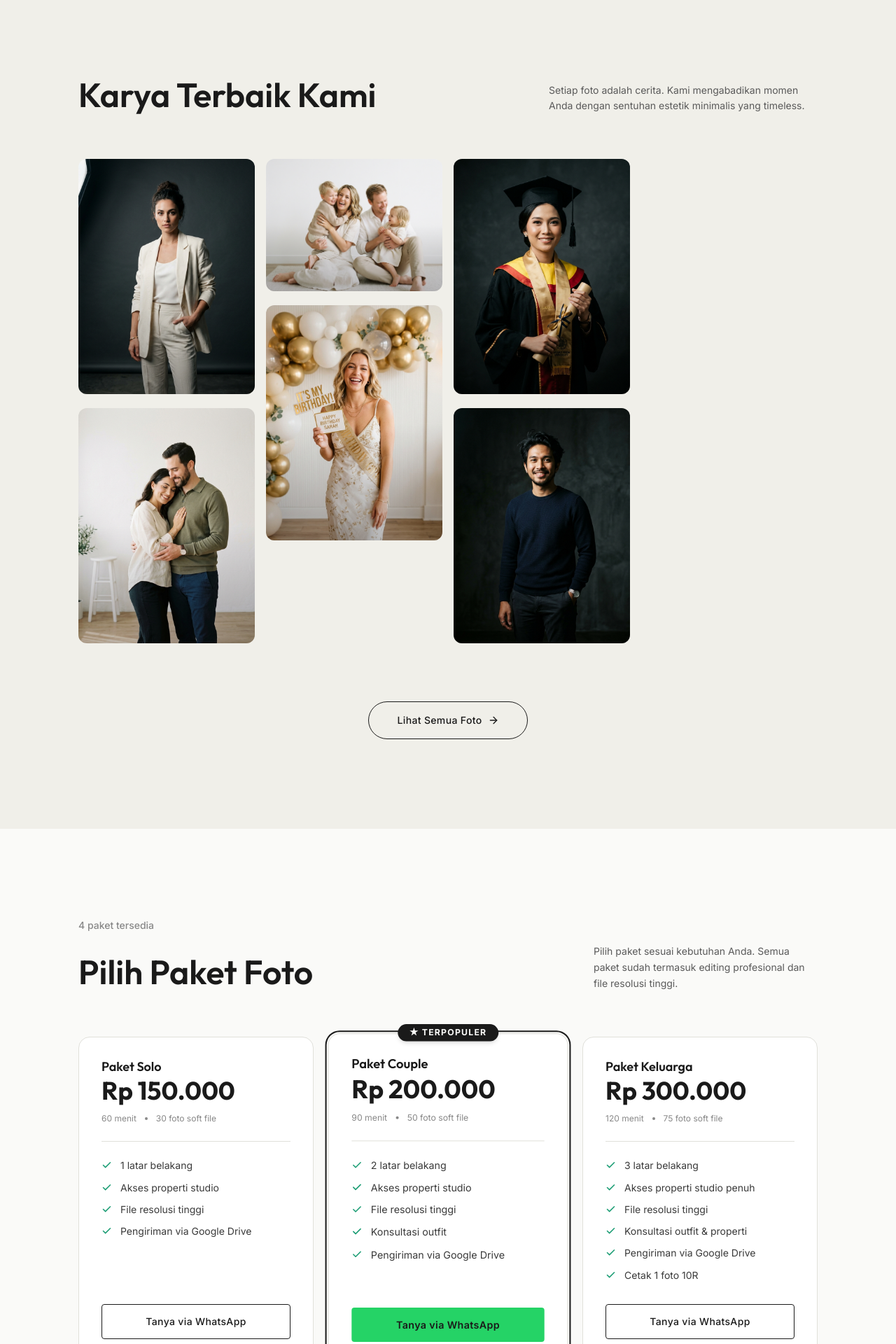
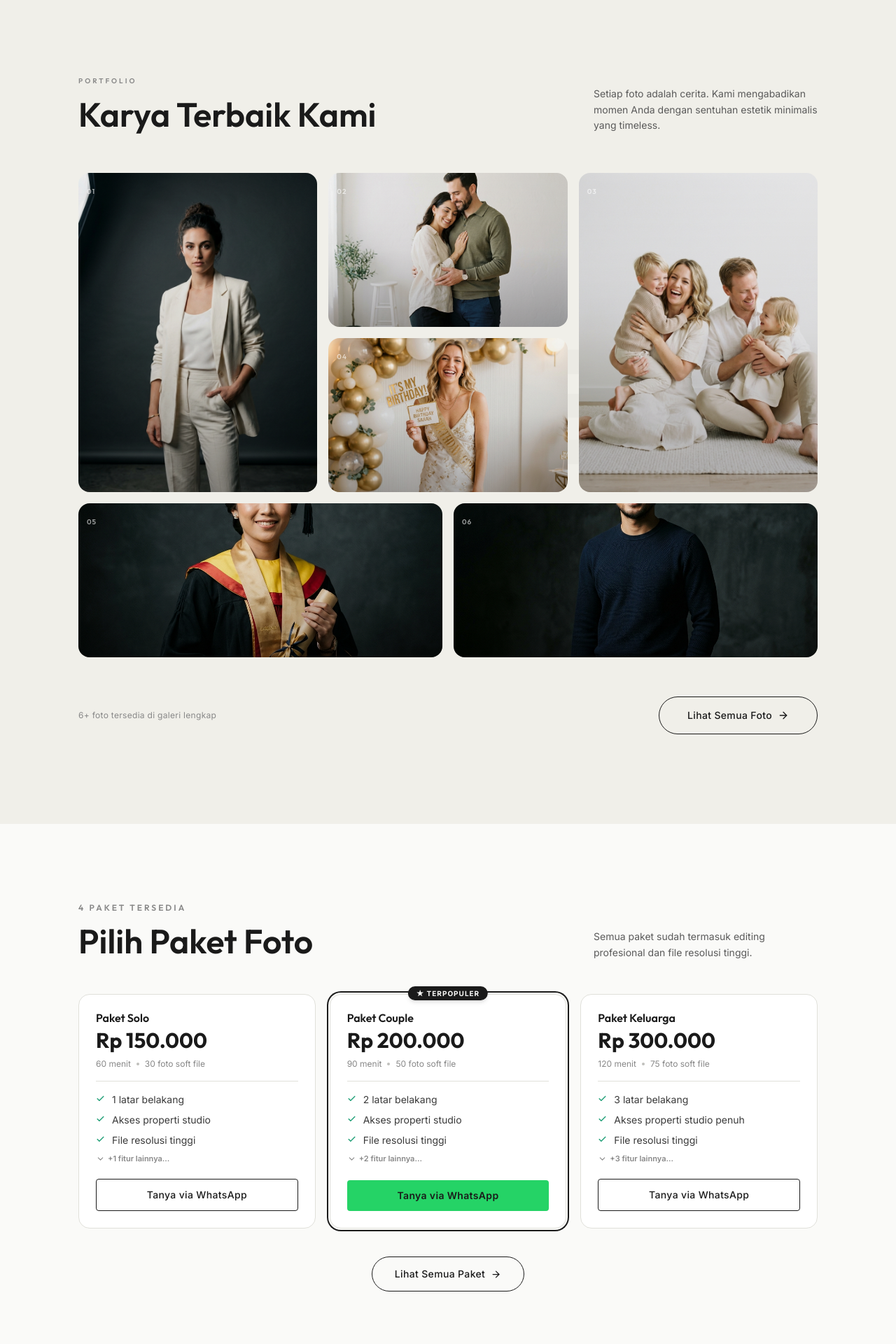
Before and after one commit to KennNivexx/snapp.frame, a Next.js app: page / in a window 1280 px wide. Shown: the part 820-2740 px from the top of the page at 70% size. Built offline with nearby package versions, Linux system fonts and the light colour scheme.

Commit message:
MiayamNihBOsss Donee

```diff
--- a/app/gallery/page.tsx
+++ b/app/gallery/page.tsx
@@ -1,6 +1,4 @@
 // app/gallery/page.tsx — Server Component
-// Data foto di-fetch saat build time (lebih baik untuk SEO)
-// Semua interaktivitas ada di GalleryGrid (client component)
 
 import { photos } from "@/data/photos";
 import { GalleryGrid } from "@/components/gallery/gallery-grid";
@@ -9,26 +7,45 @@ export default function GalleryPage() {
   return (
     <main className="min-h-screen bg-[#FAFAF8]">
       {/* ── Page Header ── */}
-      <div className="pt-32 pb-12 lg:pt-40 lg:pb-16
-                      max-w-6xl mx-auto px-6 sm:px-8 lg:px-12">
-        <p className="text-xs font-medium tracking-[0.15em] text-[#888888]
-                       uppercase mb-4">
-          Portofolio
+      <div className="pt-36 pb-14 lg:pt-44 lg:pb-16 bg-[#F0EFE9] relative overflow-hidden">
+        {/* Dekoratif teks besar */}
+        <div className="absolute inset-0 flex items-center justify-end pr-4 pointer-events-none overflow-hidden select-none">
+          <span
+            className="text-[18vw] font-black text-[#1A1A1A]/[0.04] leading-none whitespace-nowrap"
+            style={{ fontFamily: "var(--font-heading)" }}
+            aria-hidden="true"
+          >
+            FOTO
+          </span>
+        </div>
+
+        <div className="max-w-6xl mx-auto px-6 sm:px-8 lg:px-12 relative z-10">
+          <p
+            className="text-[10px] font-semibold tracking-[0.3em] text-[#888888] uppercase mb-4"
+            style={{ fontFamily: "var(--font-heading)" }}
+          >
+            Portfolio
           </p>
           <h1
-          className="text-4xl sm:text-5xl font-semibold text-[#1A1A1A] mb-4"
+            className="text-4xl sm:text-5xl lg:text-6xl font-bold text-[#1A1A1A] mb-5 leading-tight"
             style={{ fontFamily: "var(--font-heading)" }}
           >
             Galeri Foto
           </h1>
-        <p className="text-[#5A5A5A] text-base max-w-lg">
+          <p className="text-[#5A5A5A] text-base max-w-lg leading-relaxed">
             Setiap foto adalah cerita. Jelajahi koleksi karya terbaik kami dari berbagai
             sesi — solo, couple, keluarga, ulang tahun, hingga wisuda.
           </p>
         </div>
+      </div>
 
-      {/* ── Gallery — interaktif, client component ── */}
+      {/* Divider tipis */}
+      <div className="h-px bg-[#E0E0DA]" />
+
+      {/* ── Gallery Grid ── */}
+      <div className="pt-12">
         <GalleryGrid photos={photos} />
+      </div>
     </main>
   );
 }
--- a/components/home/gallery-preview.tsx
+++ b/components/home/gallery-preview.tsx
@@ -1,8 +1,8 @@
 "use client";
 
 // components/home/gallery-preview.tsx
-// Masonry grid 6 foto featured + lightbox + CTA "Lihat Semua Foto"
-// Fase B: warm light background, no gold accents
+// Bento editorial grid — 6 foto, ukuran bervariasi, tanpa ruang kosong
+// Desain: hangat, manusiawi, dan estetik
 
 import { useState, useCallback } from "react";
 import Image from "next/image";
@@ -15,59 +15,68 @@ import { photos } from "@/data/photos";
 import type { Photo } from "@/data/photos";
 import { btn } from "@/lib/button-classes";
 
-/* ─── Data: ambil featured, max 9, sort by sortOrder ─────── */
+/* ─── Data ─────────────────────────────────────────────────── */
 
 const featuredPhotos: Photo[] = photos
   .filter((p) => p.isFeatured)
   .sort((a, b) => (a.sortOrder ?? 99) - (b.sortOrder ?? 99))
-  .slice(0, 9);
+  .slice(0, 6);
 
-/* ─── Animation Variants ────────────────────────────────── */
+/* ─── Bento Layout Config ───────────────────────────────────
+   Grid: 12 kolom, 3 baris.
+   Setiap foto mendapat kolom + baris span yang tetap
+   agar tidak ada celah kosong dan terlihat editorial.
+   Layout visual:
+   [  Foto 1 (4×2)  ] [  Foto 2 (4×1)  ] [  Foto 3 (4×2)  ]
+                      [  Foto 4 (4×1)  ]
+   [  Foto 5 (6×1)  ] [         Foto 6 (6×1)               ]
+   ─────────────────────────────────────────────────────────── */
 
-const sectionVariants = {
+const bentoConfig = [
+  { colSpan: "lg:col-span-4", rowSpan: "lg:row-span-2" }, // besar kiri
+  { colSpan: "lg:col-span-4", rowSpan: "lg:row-span-1" }, // kecil tengah atas
+  { colSpan: "lg:col-span-4", rowSpan: "lg:row-span-2" }, // besar kanan
+  { colSpan: "lg:col-span-4", rowSpan: "lg:row-span-1" }, // kecil tengah bawah
+  { colSpan: "lg:col-span-6", rowSpan: "lg:row-span-1" }, // landscape kiri
+  { colSpan: "lg:col-span-6", rowSpan: "lg:row-span-1" }, // landscape kanan
+];
+
+/* ─── Animation Variants ────────────────────────────────────── */
+
+const containerVariants = {
   hidden: {},
   visible: {
-    transition: { staggerChildren: 0.08, delayChildren: 0.1 },
+    transition: { staggerChildren: 0.09, delayChildren: 0.05 },
   },
 };
 
-const cardVariants = {
-  hidden: { opacity: 0, y: 30, scale: 0.96 },
+const itemVariants = {
+  hidden: { opacity: 0, y: 28, scale: 0.97 },
   visible: {
     opacity: 1,
     y: 0,
     scale: 1,
-    transition: { duration: 0.55, ease: [0.22, 1, 0.36, 1] as [number, number, number, number] },
+    transition: { duration: 0.6, ease: [0.22, 1, 0.36, 1] as [number, number, number, number] },
   },
 };
 
-/* ─── Photo Card ─────────────────────────────────────────── */
+/* ─── Photo Card ─────────────────────────────────────────────── */
 
 interface PhotoCardProps {
   photo: Photo;
   index: number;
   onOpen: (index: number) => void;
+  className?: string;
 }
 
-function PhotoCard({ photo, index, onOpen }: PhotoCardProps) {
+function PhotoCard({ photo, index, onOpen, className = "" }: PhotoCardProps) {
   const [hovered, setHovered] = useState(false);
-
-  const aspectRatio = photo.width / photo.height;
-  const isPortrait = aspectRatio < 1;
 
   return (
     <motion.div
-      variants={cardVariants}
-      className={`relative overflow-hidden rounded-xl cursor-pointer group ${
-        isPortrait ? "row-span-2" : "row-span-1"
-      }`}
-      style={{
-        aspectRatio: isPortrait ? "3/4" : "4/3",
-        breakInside: "avoid",
-        marginBottom: "12px",
-        display: "inline-block",
-        width: "100%",
-      }}
+      variants={itemVariants}
+      className={`relative overflow-hidden rounded-2xl cursor-pointer group ${className}`}
+      style={{ minHeight: "200px" }}
       onMouseEnter={() => setHovered(true)}
       onMouseLeave={() => setHovered(false)}
       onClick={() => onOpen(index)}
@@ -87,10 +96,10 @@ function PhotoCard({ photo, index, onOpen }: PhotoCardProps) {
         alt={photo.alt}
         fill
         sizes="(max-width: 768px) 100vw, (max-width: 1024px) 50vw, 33vw"
-        className="object-cover transition-transform duration-700 ease-out group-hover:scale-105"
+        className="object-cover transition-transform duration-700 ease-out group-hover:scale-[1.06]"
         style={{
-          filter: hovered ? "brightness(0.75)" : "brightness(1)",
-          transition: "filter 0.35s ease, transform 0.7s ease",
+          filter: hovered ? "brightness(0.72)" : "brightness(0.96)",
+          transition: "filter 0.4s ease, transform 0.7s ease",
         }}
         onError={(e) => {
           const img = e.currentTarget;
@@ -98,35 +107,48 @@ function PhotoCard({ photo, index, onOpen }: PhotoCardProps) {
           const parent = img.parentElement;
           if (parent) {
             parent.style.background =
-              "linear-gradient(135deg, #E8E8E4 0%, #D8D8D4 100%)";
+              "linear-gradient(145deg, #E8E8E4 0%, #D4D3CD 100%)";
           }
         }}
       />
 
-      {/* Gradient overlay */}
+      {/* Gradient bawah — selalu sedikit ada untuk memberikan depth */}
       <div
-        className="absolute inset-0 bg-gradient-to-t from-black/60 via-transparent to-transparent transition-opacity duration-350"
-        style={{ opacity: hovered ? 1 : 0.4 }}
+        className="absolute inset-0 bg-gradient-to-t from-black/50 via-black/10 to-transparent"
+        style={{ opacity: hovered ? 0.9 : 0.5, transition: "opacity 0.4s ease" }}
       />
 
-      {/* Expand icon di tengah saat hover — bg putih bukan gold */}
+      {/* Expand icon saat hover */}
       <motion.div
         className="absolute inset-0 flex items-center justify-center"
         initial={false}
-        animate={{ opacity: hovered ? 1 : 0, scale: hovered ? 1 : 0.8 }}
-        transition={{ duration: 0.2 }}
+        animate={{ opacity: hovered ? 1 : 0, scale: hovered ? 1 : 0.75 }}
+        transition={{ duration: 0.22 }}
       >
-        <div className="w-12 h-12 rounded-full bg-white/90 flex items-center justify-center shadow-lg">
-          <Expand size={18} color="#1A1A1A" />
+        <div className="w-11 h-11 rounded-full bg-white/90 backdrop-blur-sm flex items-center justify-center shadow-md">
+          <Expand size={17} color="#1A1A1A" />
         </div>
       </motion.div>
 
-      {/* Caption kecil di bawah */}
+      {/* Nomor urut kecil di pojok kiri atas — gaya editorial */}
       <div
-        className="absolute bottom-0 left-0 right-0 px-4 py-3 transition-opacity duration-300"
-        style={{ opacity: hovered ? 1 : 0 }}
+        className="absolute top-3 left-3 transition-opacity duration-300"
+        style={{ opacity: hovered ? 0 : 1 }}
       >
-        <p className="text-xs text-white/90 leading-snug line-clamp-2">
+        <span
+          className="text-[10px] font-semibold text-white/60 tracking-widest"
+          style={{ fontFamily: "var(--font-heading)" }}
+        >
+          {String(index + 1).padStart(2, "0")}
+        </span>
+      </div>
+
+      {/* Caption hover */}
+      <div
+        className="absolute bottom-0 left-0 right-0 px-4 py-4 transition-all duration-300"
+        style={{ opacity: hovered ? 1 : 0, transform: hovered ? "translateY(0)" : "translateY(6px)" }}
+      >
+        <p className="text-xs text-white/90 leading-snug line-clamp-2 font-medium">
           {photo.alt}
         </p>
       </div>
@@ -134,7 +156,7 @@ function PhotoCard({ photo, index, onOpen }: PhotoCardProps) {
   );
 }
 
-/* ─── Main Section ───────────────────────────────────────── */
+/* ─── Main Section ───────────────────────────────────────────── */
 
 export function GalleryPreview() {
   const [lightboxOpen, setLightboxOpen] = useState(false);
@@ -158,70 +180,98 @@ export function GalleryPreview() {
       className="relative bg-[#F0EFE9] py-24 lg:py-32 overflow-hidden"
       aria-labelledby="gallery-preview-heading"
     >
-      <div className="max-w-6xl mx-auto px-6 sm:px-8 lg:px-12">
+      {/* Dekoratif teks besar di background */}
+      <div className="absolute inset-0 flex items-center justify-center pointer-events-none overflow-hidden select-none">
+        <span
+          className="text-[18vw] font-black text-[#1A1A1A]/[0.025] leading-none whitespace-nowrap"
+          style={{ fontFamily: "var(--font-heading)" }}
+          aria-hidden="true"
+        >
+          GALLERY
+        </span>
+      </div>
+
+      <div className="max-w-6xl mx-auto px-6 sm:px-8 lg:px-12 relative z-10">
+
         {/* ── Section Header ── */}
         <motion.div
-          className="mb-14 lg:mb-16"
+          className="mb-12 lg:mb-14"
           initial={{ opacity: 0, y: 24 }}
           whileInView={{ opacity: 1, y: 0 }}
           viewport={{ once: true, margin: "-80px" }}
           transition={{ duration: 0.6, ease: [0.22, 1, 0.36, 1] as [number, number, number, number] }}
         >
-          {/* Eyebrow dihapus — langsung heading */}
-          <div className="flex items-end justify-between gap-6 flex-wrap">
+          <div className="flex flex-col sm:flex-row sm:items-end justify-between gap-4 sm:gap-8">
+            <div>
+              {/* Eyebrow */}
+              <p
+                className="text-[10px] tracking-[0.3em] uppercase text-[#888888] mb-3 font-semibold"
+                style={{ fontFamily: "var(--font-heading)" }}
+              >
+                Portfolio
+              </p>
               <h2
                 id="gallery-preview-heading"
-              className="text-3xl sm:text-4xl lg:text-5xl font-semibold text-[#1A1A1A]"
+                className="text-3xl sm:text-4xl lg:text-5xl font-semibold text-[#1A1A1A] leading-tight"
                 style={{ fontFamily: "var(--font-heading)" }}
               >
                 Karya Terbaik Kami
               </h2>
-            <p className="text-[#5A5A5A] text-sm max-w-xs lg:max-w-sm leading-relaxed">
+            </div>
+            <p className="text-[#5A5A5A] text-sm max-w-xs leading-relaxed flex-shrink-0">
               Setiap foto adalah cerita. Kami mengabadikan momen Anda dengan
               sentuhan estetik minimalis yang timeless.
             </p>
           </div>
         </motion.div>
 
-        {/* ── Masonry Grid (CSS columns) ── */}
+        {/* ── Bento Grid ── */}
         {featuredPhotos.length > 0 ? (
           <motion.div
-            className="columns-2 sm:columns-2 lg:columns-3 xl:columns-4 gap-3 md:gap-4"
-            variants={sectionVariants}
+            className="grid grid-cols-2 lg:grid-cols-12 auto-rows-[220px] gap-3 lg:gap-4"
+            variants={containerVariants}
             initial="hidden"
             whileInView="visible"
             viewport={{ once: true, margin: "-60px" }}
           >
-            {featuredPhotos.map((photo, i) => (
+            {featuredPhotos.map((photo, i) => {
+              const config = bentoConfig[i] ?? { colSpan: "lg:col-span-4", rowSpan: "lg:row-span-1" };
+              return (
                 <PhotoCard
                   key={photo.id}
                   photo={photo}
                   index={i}
                   onOpen={openLightbox}
+                  className={`${config.colSpan} ${config.rowSpan}`}
                 />
-            ))}
+              );
+            })}
           </motion.div>
         ) : (
           /* Skeleton placeholder */
-          <div className="grid grid-cols-1 sm:grid-cols-2 lg:grid-cols-3 gap-4">
-            {Array.from({ length: 6 }).map((_, i) => (
+          <div className="grid grid-cols-2 lg:grid-cols-12 auto-rows-[220px] gap-3 lg:gap-4">
+            {bentoConfig.map((config, i) => (
               <div
                 key={i}
-                className="rounded-xl bg-[#E0E0DA] animate-pulse"
-                style={{ aspectRatio: i % 3 === 0 ? "3/4" : "4/3" }}
+                className={`rounded-2xl bg-[#E0E0DA] animate-pulse ${config.colSpan} ${config.rowSpan}`}
               />
             ))}
           </div>
         )}
 
-        {/* ── CTA Bawah — border hitam, bukan gold ── */}
+        {/* ── CTA ── */}
         <motion.div
-          className="mt-14 lg:mt-16 flex justify-center"
+          className="mt-12 lg:mt-14 flex flex-col sm:flex-row items-center justify-between gap-4"
           initial={{ opacity: 0, y: 20 }}
           whileInView={{ opacity: 1, y: 0 }}
           viewport={{ once: true }}
-          transition={{ duration: 0.5, delay: 0.2 }}
+          transition={{ duration: 0.5, delay: 0.3 }}
         >
+          {/* Kiri: info kecil */}
+          <p className="text-xs text-[#888888] tracking-wide">
+            {photos.filter(p => p.isFeatured).length}+ foto tersedia di galeri lengkap
+          </p>
+
           <Link
             href="/gallery"
             className={`group ${btn.secondary} rounded-full px-10 py-4`}
--- a/components/home/packages-preview.tsx
+++ b/components/home/packages-preview.tsx
@@ -1,13 +1,13 @@
 // components/home/packages-preview.tsx
-// Section 3 — Preview 3 paket teratas + CTA "Lihat Semua Paket"
-// Fase B: warm white background, no gold accents (kecuali badge Terpopuler)
+// Section preview 3 paket — mobile-first, fitur truncatable
 
 import Link from "next/link";
-import { Check, ArrowRight } from "lucide-react";
+import { ArrowRight } from "lucide-react";
 import { packages } from "@/data/packages";
 import { formatPrice } from "@/lib/utils";
 import { getWhatsAppUrl } from "@/lib/whatsapp";
 import { btn } from "@/lib/button-classes";
+import { ExpandableFeatures } from "@/components/ui/expandable-features";
 
 const previewPackages = packages
   .sort((a, b) => a.sortOrder - b.sortOrder)
@@ -19,65 +19,56 @@ function PackageCard({ pkg }: { pkg: (typeof packages)[0] }) {
   return (
     <div
       className={[
-        "relative flex flex-col rounded-2xl border p-4 sm:p-6 md:p-8 transition-all duration-200 hover:-translate-y-0.5 hover:shadow-sm group",
+        "relative flex flex-col rounded-2xl border p-4 sm:p-6 transition-all duration-200 group",
         pkg.isPopular
-          ? "border-[#E0E0DA] bg-white ring-2 ring-[#1A1A1A] ring-offset-2 ring-offset-[#FAFAF8] scale-[1.02]"
-          : "border-[#E0E0DA] bg-white hover:border-[#1A1A1A]/20",
+          ? "border-[#E0E0DA] bg-white ring-2 ring-[#1A1A1A] ring-offset-2 ring-offset-[#FAFAF8]"
+          : "border-[#E0E0DA] bg-white hover:border-[#1A1A1A]/25 hover:shadow-sm hover:-translate-y-0.5",
       ].join(" ")}
     >
-      {/* Badge Terpopuler — hitam bukan gold */}
+      {/* Badge Terpopuler */}
       {pkg.isPopular && (
-        <span className="absolute -top-3.5 left-1/2 -translate-x-1/2 inline-flex items-center gap-1.5 px-4 py-1 bg-[#1A1A1A] text-[#FAFAF8] text-xs font-bold tracking-widest uppercase rounded-full shadow-md whitespace-nowrap">
+        <span className="absolute -top-3 left-1/2 -translate-x-1/2 inline-flex items-center gap-1 px-3 py-0.5 bg-[#1A1A1A] text-[#FAFAF8] text-[9px] sm:text-[10px] font-bold tracking-widest uppercase rounded-full shadow-md whitespace-nowrap">
           ★ Terpopuler
         </span>
       )}
 
-      {/* Header Card */}
-      <div className="mb-6">
+      {/* Header */}
+      <div className="mb-4">
         <h3
-          className="text-lg font-semibold text-[#1A1A1A] mb-1"
+          className="text-sm sm:text-base font-semibold text-[#1A1A1A] mb-1"
           style={{ fontFamily: "var(--font-heading)" }}
         >
           {pkg.name}
         </h3>
         <div className="flex items-baseline gap-1">
           <span
-            className="text-2xl sm:text-4xl font-bold text-[#1A1A1A]"
+            className="text-xl sm:text-3xl font-bold text-[#1A1A1A]"
             style={{ fontFamily: "var(--font-heading)" }}
           >
             {formatPrice(pkg.price)}
           </span>
         </div>
-        <div className="flex items-center gap-3 mt-3 text-xs text-[#888888]">
+        <div className="flex flex-wrap items-center gap-x-2 gap-y-0.5 mt-2 text-[10px] sm:text-xs text-[#888888]">
           <span>{pkg.duration}</span>
-          <span className="w-1 h-1 rounded-full bg-[#888888]" />
+          <span className="w-1 h-1 rounded-full bg-[#C0C0BC]" />
           <span>{pkg.photoCount}</span>
         </div>
       </div>
 
       {/* Divider */}
-      <div className="h-px bg-[#E0E0DA] mb-6" />
+      <div className="h-px bg-[#E0E0DA] mb-4" />
 
-      {/* Features */}
-      <ul className="flex-1 space-y-3 mb-8">
-        {pkg.features.map((feature) => (
-          <li key={feature} className="flex items-start gap-3">
-            <Check
-              size={15}
-              className="flex-shrink-0 mt-0.5 text-[#1D9E75]"
-              strokeWidth={2.5}
-            />
-            <span className="text-sm text-[#3A3A3A] leading-snug">{feature}</span>
-          </li>
-        ))}
-      </ul>
+      {/* Features — truncatable on mobile */}
+      <div className="flex-1 mb-5">
+        <ExpandableFeatures features={pkg.features} collapseAt={3} />
+      </div>
 
       {/* CTA */}
       <a
         href={getWhatsAppUrl("package", pkg.name)}
         target="_blank"
         rel="noopener noreferrer"
-        className={["w-full justify-center", pkg.isPopular ? btn.whatsapp : btn.secondary].join(" ")}
+        className={["w-full justify-center text-xs sm:text-sm py-2.5 sm:py-3", pkg.isPopular ? btn.whatsapp : btn.secondary].join(" ")}
       >
         Tanya via WhatsApp
       </a>
@@ -91,47 +82,46 @@ export function PackagesPreview() {
   return (
     <section
       id="packages"
-      className="relative bg-[#FAFAF8] py-24 lg:py-32"
+      className="relative bg-[#FAFAF8] py-20 lg:py-28"
       aria-labelledby="packages-heading"
     >
-      <div className="max-w-6xl mx-auto px-6 sm:px-8 lg:px-12">
+      <div className="max-w-6xl mx-auto px-5 sm:px-8 lg:px-12">
         {/* Header */}
-        <div className="mb-14 lg:mb-16">
-          {/* Counter paket — bukan eyebrow biasa */}
-          <p className="text-sm font-medium text-[#888888] mb-4">
-            {packages.length} paket tersedia
+        <div className="mb-10 lg:mb-12">
+          <p className="text-[10px] sm:text-xs font-semibold text-[#888888] tracking-[0.25em] uppercase mb-3"
+            style={{ fontFamily: "var(--font-heading)" }}>
+            {packages.length} Paket Tersedia
           </p>
-          <div className="flex items-end justify-between gap-6 flex-wrap">
+          <div className="flex flex-col sm:flex-row sm:items-end justify-between gap-3 sm:gap-6">
             <h2
               id="packages-heading"
-              className="text-3xl sm:text-4xl lg:text-5xl font-semibold text-[#1A1A1A]"
+              className="text-2xl sm:text-4xl lg:text-5xl font-semibold text-[#1A1A1A]"
               style={{ fontFamily: "var(--font-heading)" }}
             >
               Pilih Paket Foto
             </h2>
-            <p className="text-[#5A5A5A] text-sm max-w-xs leading-relaxed">
-              Pilih paket sesuai kebutuhan Anda. Semua paket sudah termasuk
-              editing profesional dan file resolusi tinggi.
+            <p className="text-[#5A5A5A] text-xs sm:text-sm max-w-xs leading-relaxed flex-shrink-0">
+              Semua paket sudah termasuk editing profesional dan file resolusi tinggi.
             </p>
           </div>
         </div>
 
-        {/* Cards Grid */}
-        <div className="grid grid-cols-2 md:grid-cols-2 lg:grid-cols-3 gap-4 md:gap-6">
+        {/* Cards — 1 kolom di mobile kecil, 2 di sm, 3 di lg */}
+        <div className="grid grid-cols-1 sm:grid-cols-2 lg:grid-cols-3 gap-4 lg:gap-5">
           {previewPackages.map((pkg) => (
             <PackageCard key={pkg.id} pkg={pkg} />
           ))}
         </div>
 
         {/* CTA */}
-        <div className="mt-12 flex justify-center">
+        <div className="mt-10 flex justify-center">
           <Link
             href="/packages"
-            className={`group ${btn.secondary} rounded-full px-10 py-4`}
+            className={`group ${btn.secondary} rounded-full px-8 py-3.5 text-sm`}
           >
             Lihat Semua Paket
             <ArrowRight
-              size={16}
+              size={15}
               className="transition-transform duration-300 group-hover:translate-x-1"
             />
           </Link>
--- /dev/null
+++ b/components/ui/expandable-features.tsx
@@ -0,0 +1,58 @@
+"use client";
+
+// components/ui/expandable-features.tsx
+// Komponen reusable: tampilkan fitur dengan opsi "Lihat semua" di mobile
+
+import { useState } from "react";
+import { Check, ChevronDown, ChevronUp } from "lucide-react";
+
+interface ExpandableFeaturesProps {
+  features: string[];
+  /** Jumlah item yang tampil sebelum "Lihat semua" — default 3 */
+  collapseAt?: number;
+}
+
+export function ExpandableFeatures({ features, collapseAt = 3 }: ExpandableFeaturesProps) {
+  const [expanded, setExpanded] = useState(false);
+
+  const shouldTruncate = features.length > collapseAt;
+  const visible = shouldTruncate && !expanded ? features.slice(0, collapseAt) : features;
+  const hiddenCount = features.length - collapseAt;
+
+  return (
+    <div>
+      <ul className="space-y-2.5 mb-1">
+        {visible.map((feature) => (
+          <li key={feature} className="flex items-start gap-2.5">
+            <Check
+              size={13}
+              className="flex-shrink-0 mt-0.5 text-[#1D9E75]"
+              strokeWidth={2.5}
+            />
+            <span className="text-xs sm:text-sm text-[#3A3A3A] leading-snug">{feature}</span>
+          </li>
+        ))}
+      </ul>
+
+      {shouldTruncate && (
+        <button
+          onClick={() => setExpanded((prev) => !prev)}
+          className="flex items-center gap-1 text-[11px] font-semibold text-[#888888] hover:text-[#1A1A1A] transition-colors duration-200 mt-2 group"
+          aria-expanded={expanded}
+        >
+          {expanded ? (
+            <>
+              <ChevronUp size={13} className="transition-transform duration-200" />
+              Lebih sedikit
+            </>
+          ) : (
+            <>
+              <ChevronDown size={13} className="transition-transform duration-200" />
+              +{hiddenCount} fitur lainnya...
+            </>
+          )}
+        </button>
+      )}
+    </div>
+  );
+}
```
Also changed, not shown: app/packages/page.tsx (+8 -16 lines), components/gallery/gallery-grid.tsx (+75 -58 lines), components/layout/footer.tsx (+104 -137 lines). Lines whose indentation alone changed are shown as unchanged.
